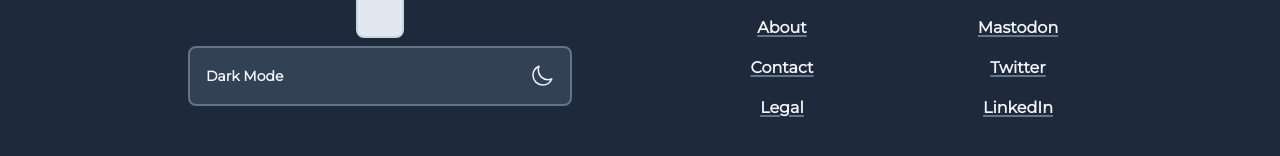
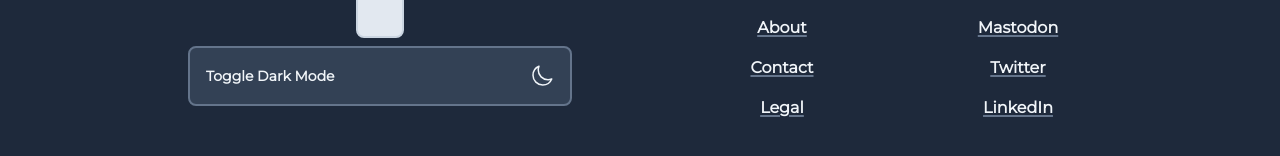
Before and after one commit to matovius/hashtype, a SvelteKit app: page / in a window 1280 px wide. Shown: the part 2092-2248 px from the top of the page. Built offline with nearby package versions, Linux system fonts and the light colour scheme; a web font is replaced by a local one.

Commit message:
Change theme switcher label

```diff
--- a/src/components/landing-page/Footer.svelte
+++ b/src/components/landing-page/Footer.svelte
@@ -4,7 +4,10 @@
   import Text from "../typography/Text.svelte";
 
   let isDarkMode: boolean = false;
-  let themeLabel: string = "Dark Mode";
+  let themeLabel: "Toggle Dark Mode" | "Toggle Light Mode";
+  isDarkMode
+    ? (themeLabel = "Toggle Light Mode")
+    : (themeLabel = "Toggle Dark Mode");
 
   function setTheme() {
     const root: HTMLElement = document.documentElement;
@@ -13,7 +16,9 @@
 
   function toggleTheme() {
     isDarkMode = !isDarkMode;
-    isDarkMode ? (themeLabel = "Light Mode") : (themeLabel = "Dark Mode");
+    isDarkMode
+      ? (themeLabel = "Toggle Light Mode")
+      : (themeLabel = "Toggle Dark Mode");
     setTheme();
   }
 
```
